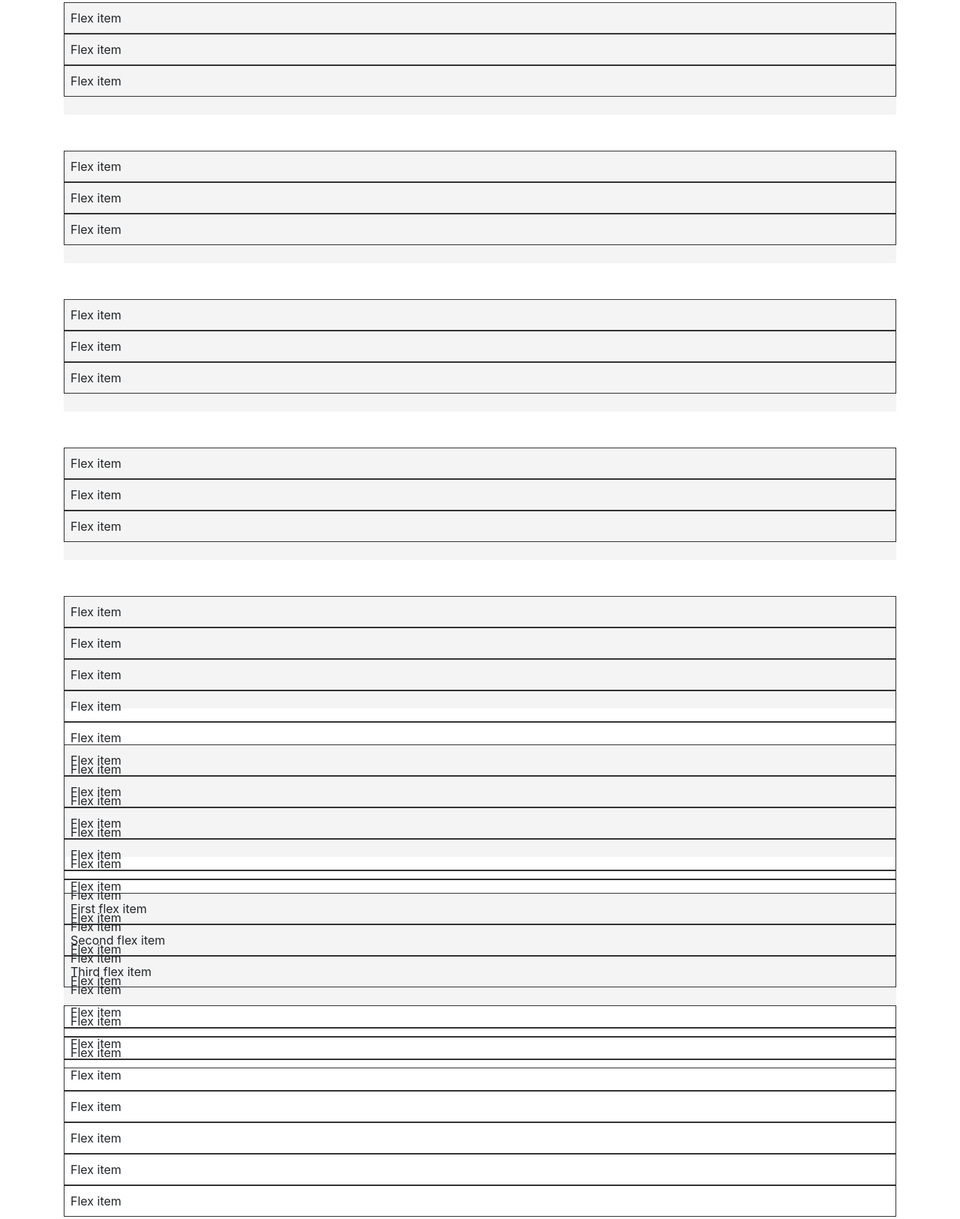
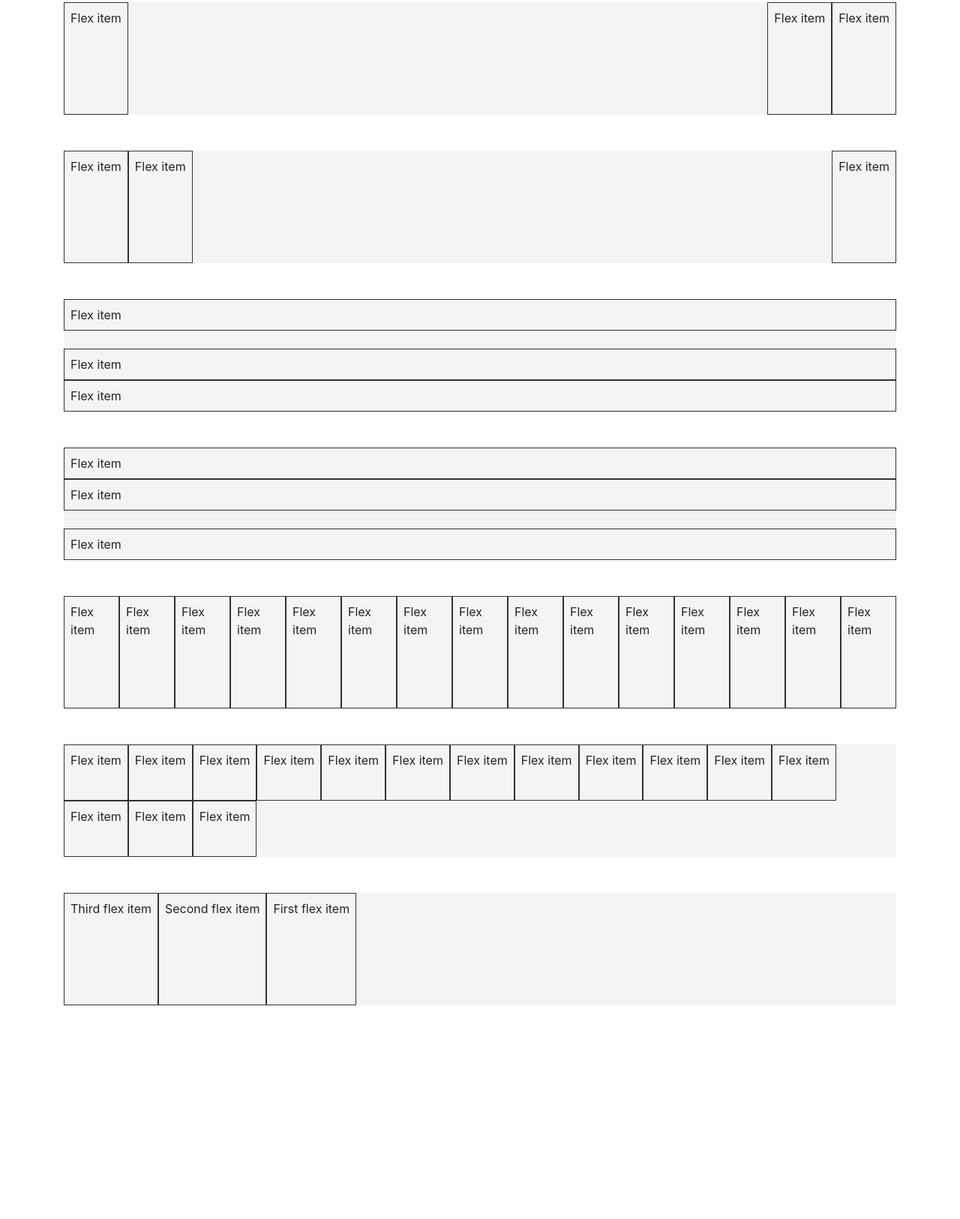
Before and after one commit to dzenvikas/Bootstrap, a plain HTML site: page bootstrap_sandbox_udemy/4_5_auto_margins_wrapping_order.html in a window 1280 px wide. Shown: the part 195-1821 px from the top of the page at 75% size. Drawn offline with nearby package versions, Linux system fonts and the light colour scheme.

Commit message:
completed

```diff
--- a/bootstrap_sandbox_udemy/4_5_auto_margins_wrapping_order.html
+++ b/bootstrap_sandbox_udemy/4_5_auto_margins_wrapping_order.html
@@ -92,8 +92,8 @@
     <!--########################START HERE#########################-->
 
     <!-- MR-AUTO -->
-    <div class="row-hl">
-        <div class="p-2 item-hl">Flex item</div>
+    <div class="d-flex flex-row row-hl">
+        <div class="mr-auto p-2 item-hl">Flex item</div>
         <div class="p-2 item-hl">Flex item</div>
         <div class="p-2 item-hl">Flex item</div>
     </div>
@@ -101,17 +101,17 @@
     <br><br>
 
     <!-- ML-AUTO -->
-    <div class="row-hl">
+    <div class="d-flex flex-row row-hl">
         <div class="p-2 item-hl">Flex item</div>
         <div class="p-2 item-hl">Flex item</div>
-        <div class="p-2 item-hl">Flex item</div>
+        <div class="ml-auto p-2 item-hl">Flex item</div>
     </div>
 
     <br><br>
 
     <!-- MB-AUTO -->
-    <div class="row-hl">
-        <div class="p-2 item-hl">Flex item</div>
+    <div class="d-flex flex-column row-hl">
+        <div class="mb-auto p-2 item-hl">Flex item</div>
         <div class="p-2 item-hl">Flex item</div>
         <div class="p-2 item-hl">Flex item</div>
     </div>
@@ -119,16 +119,16 @@
     <br><br>
 
     <!-- MT-AUTO -->
-    <div class="row-hl">
+    <div class="d-flex flex-column row-hl">
         <div class="p-2 item-hl">Flex item</div>
         <div class="p-2 item-hl">Flex item</div>
-        <div class="p-2 item-hl">Flex item</div>
+        <div class="mt-auto p-2 item-hl">Flex item</div>
     </div>
 
     <br><br>
 
     <!-- NO WRAP -->
-    <div class="row-hl">
+    <div class="d-flex flex-row flex-nowrap row-hl">
         <div class="p-2 item-hl">Flex item</div>
         <div class="p-2 item-hl">Flex item</div>
         <div class="p-2 item-hl">Flex item</div>
@@ -150,7 +150,7 @@
     <br><br>
 
     <!-- WRAP -->
-    <div class="row-hl">
+    <div class="d-flex flex-row flex-wrap row-hl">
       <div class="p-2 item-hl">Flex item</div>
       <div class="p-2 item-hl">Flex item</div>
       <div class="p-2 item-hl">Flex item</div>
@@ -171,10 +171,10 @@
     <br><br>
 
     <!-- ORDERING -->
-    <div class="row-hl">
-      <div class="p-2 item-hl">First flex item</div>
-      <div class="p-2 item-hl">Second flex item</div>
-      <div class="p-2 item-hl">Third flex item</div>
+    <div class="d-flex flex-row row-hl">
+      <div class="order-3 p-2 item-hl">First flex item</div>
+      <div class=" order-2 p-2 item-hl">Second flex item</div>
+      <div class="order-1 p-2 item-hl">Third flex item</div>
     </div>
 
 
```
